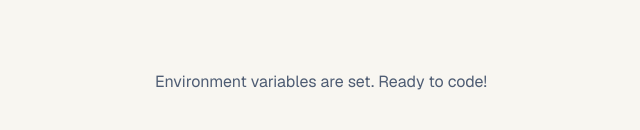
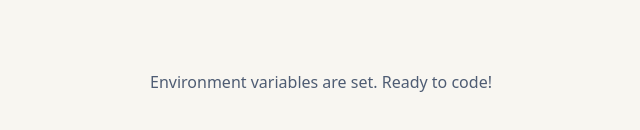
Before and after one commit to rzagramonte/haven-health, a Next.js app: page / in a window 1280 px wide. Shown: the part 318-448 px from the top of the page, without its empty margins (319-959 px from the left). Built offline with nearby package versions, Linux system fonts and the light colour scheme; no server answers.

Commit message:
style(typography): changed primary and fallback typefaces

```diff
--- a/app/layout.tsx
+++ b/app/layout.tsx
@@ -1,7 +1,8 @@
 import './globals.css'
 
 import type { Metadata } from 'next'
-import { Geist } from 'next/font/google'
+import { Inter } from 'next/font/google'
+import { ThemeProvider } from 'next-themes'
 
 const defaultUrl = process.env.VERCEL_URL
   ? `https://${process.env.VERCEL_URL}`
@@ -13,8 +14,8 @@ export const metadata: Metadata = {
   description: 'The fastest way to build apps with Next.js and Supabase',
 }
 
-const geistSans = Geist({
-  variable: '--font-geist-sans',
+const inter = Inter({
+  variable: '--font-inter-sans',
   display: 'swap',
   subsets: ['latin'],
 })
@@ -26,7 +27,16 @@ export default function RootLayout({
 }>) {
   return (
     <html lang="en" suppressHydrationWarning>
-      <body className={`${geistSans.className} antialiased`}>{children}</body>
+      <body className={`${inter.variable} font-sans`}>
+        <ThemeProvider
+          attribute="class"
+          defaultTheme="system"
+          enableSystem
+          disableTransitionOnChange
+        >
+          {children}
+        </ThemeProvider>
+      </body>
     </html>
   )
 }
```
